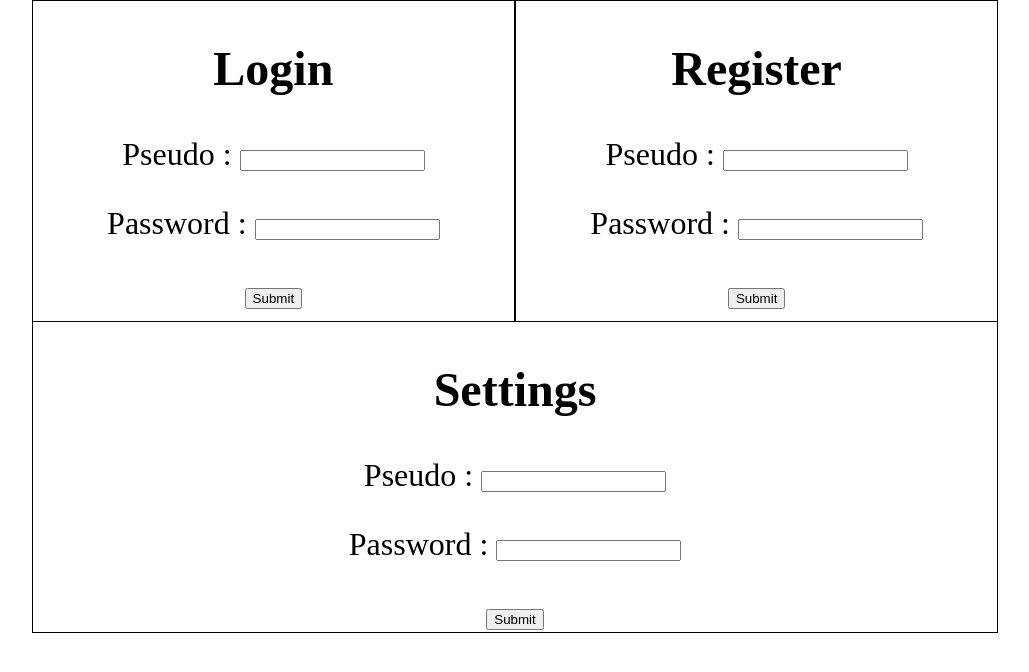
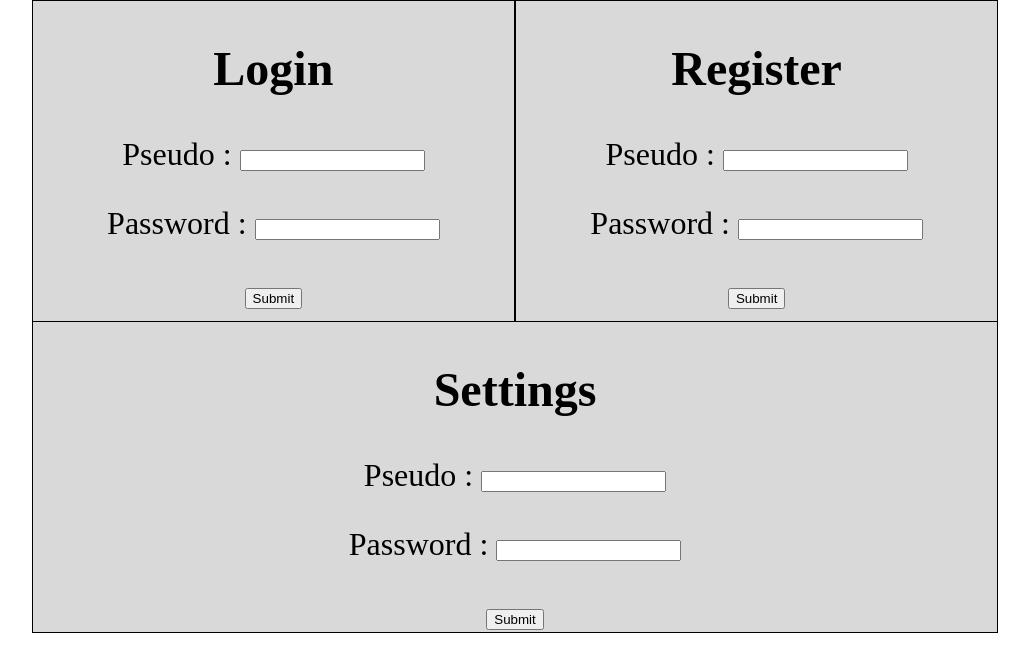
Before and after one commit to SacleuxBenoit/TodoList_php, a PHP site: page /test/ in a window 1280 px wide. Shown: the part 88-760 px from the top of the page, without its empty margins (125-1154 px from the left). Run offline with PHP 8.4, Linux system fonts and the light colour scheme.

Commit message:
change background color for .login, .register && .settings :arrow_right: css/style_index.css

```diff
--- a/css/style_index.css
+++ b/css/style_index.css
@@ -16,12 +16,14 @@ header{
     border: 1px solid black;
     font-size: 2em;
     height: 10em;
+    background-color: #D9D9D9;
 }
 
 .register{
     grid-area: register;
     border: 1px solid black;
     font-size: 2em;
+    background-color: #D9D9D9;
 }
 
 .settings{
@@ -29,4 +31,5 @@ header{
     border: 1px solid black;
     border-top: none;
     font-size: 2em;
+    background-color: #D9D9D9;
 }
```
